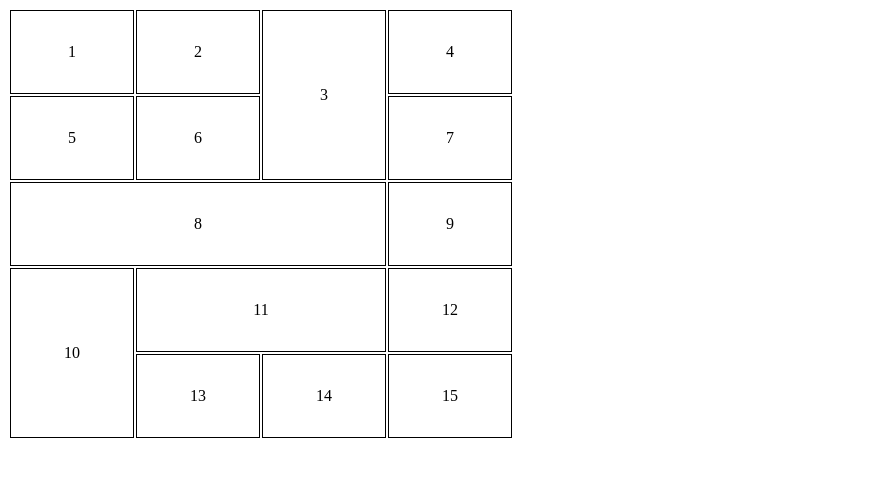
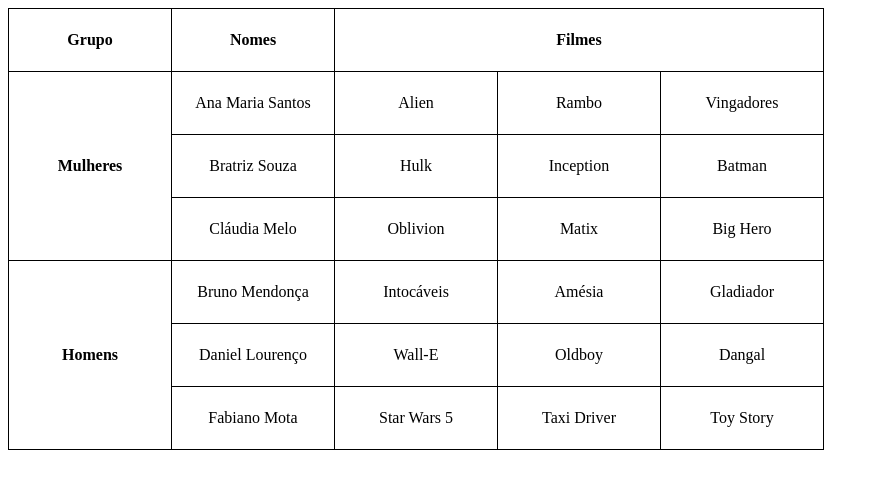
Before and after one commit to Vanderson2301/html-css, a plain HTML site: page modulo-3/ex023/tabela004.html in a window 1280 px wide. Shown: the whole page, without its empty margins (0-879 px from the left). Drawn offline with Linux system fonts and the light colour scheme.

Commit message:
Novas table

```diff
--- a/modulo-3/ex023/tabela004.html
+++ b/modulo-3/ex023/tabela004.html
@@ -4,12 +4,15 @@
     <meta charset="UTF-8">
     <meta http-equiv="X-UA-Compatible" content="IE=edge">
     <meta name="viewport" content="width=device-width, initial-scale=1.0">
-    <title>Desafio das tabelas</title>
+    <title>Tabela</title>
     <style>
-        td{
+        table{
+            border-collapse: collapse;
+        }
+        td, th{
             border: 1px solid black;
-            width: 120px;
-            height: 80px;
+            width: 160px;
+            height: 60px;
             text-align: center;
             vertical-align: middle;
         }
@@ -17,31 +20,50 @@
 </head>
 <body>
     <table>
+        <thead>
+            <tr>
+                <th>Grupo</th>
+                <th>Nomes</th>
+                <th colspan="3">Filmes</th>
+            </tr>
+        </thead>
         <tr>
-            <td>1</td>
-            <td>2</td>
-            <td rowspan="2">3</td>
-            <td>4</td>
-
+            <th rowspan="3">Mulheres</th>
+            <td>Ana Maria Santos</td>
+            <td>Alien</td>
+            <td>Rambo</td>
+            <td>Vingadores</td>
         </tr>
         <tr>
-            <td>5</td>
-            <td>6</td>
-            <td>7</td>
-
+            <td>Bratriz Souza</td>
+            <td>Hulk</td>
+            <td>Inception</td>
+            <td>Batman</td>
         </tr>
         <tr>
-            <td colspan="3">8</td>
-            <td>9</td>
-        </tr>
-            <td rowspan="2">10</td>
-            <td colspan="2">11</td>
-            <td>12</td>
+            <td>Cláudia Melo</td>
+            <td>Oblivion</td>
+            <td>Matix</td>
+            <td>Big Hero</td>
         </tr>
         <tr>
-            <td>13</td>
-            <td>14</td>
-            <td>15</td>
+            <th rowspan="3">Homens</th>
+            <td>Bruno Mendonça</td>
+            <td>Intocáveis</td>
+            <td>Amésia</td>
+            <td>Gladiador</td>
+        </tr>
+        <tr>
+            <td>Daniel Lourenço</td>
+            <td>Wall-E</td>
+            <td>Oldboy</td>
+            <td>Dangal</td>
+        </tr>
+        <tr>
+            <td>Fabiano Mota</td>
+            <td>Star Wars 5</td>
+            <td>Taxi Driver</td>
+            <td>Toy Story</td>
         </tr>
     </table>
 </body>
```
Also changed, not shown: modulo-3/ex023/desafio.html (added, +48 -0 lines), modulo-3/ex023/desafio2.html (renamed from modulo-3/ex023/tabela005.html).
